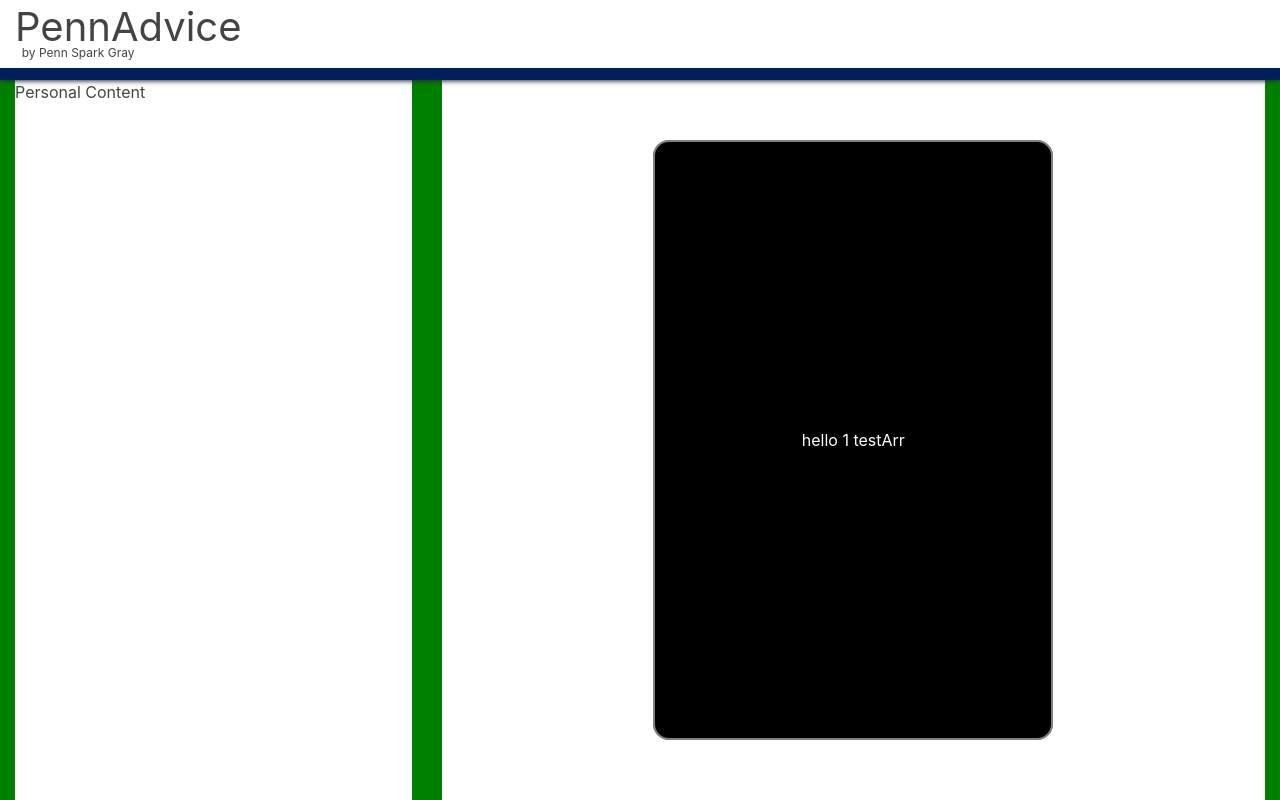
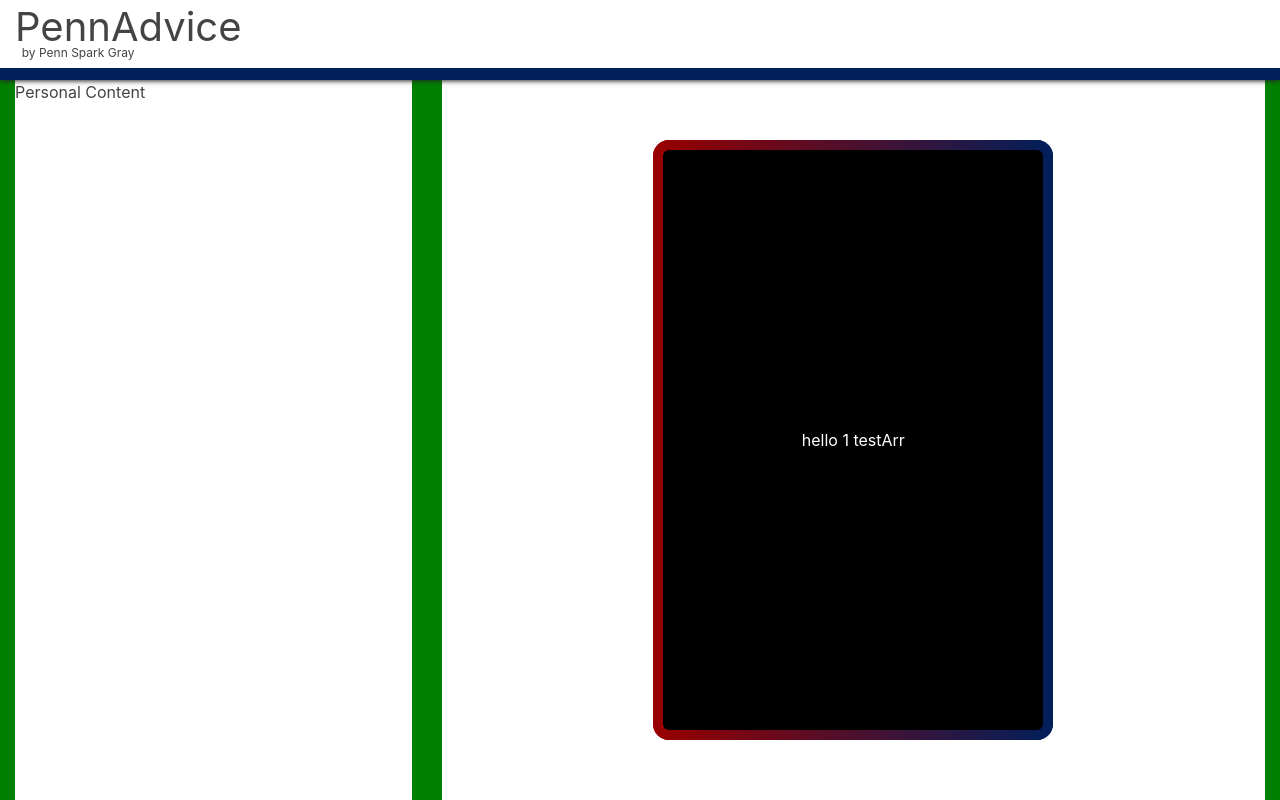
Before and after one commit to setdavid/penn-advice, a React (Create React App) app in the folder client/: page / in a window 1280 px wide. Built offline with nearby package versions, Linux system fonts and the light colour scheme.

Commit message:
added gradient border with border radius

```diff
--- a/client/src/Components/SwipeCard.jsx
+++ b/client/src/Components/SwipeCard.jsx
@@ -32,14 +32,12 @@ function SwipeCard(props) {
     let distReturnFromBorder = returnPos.x - boundPos.x;
 
     let swipeCardCSS = {
-        // width: "50vh",
-        // height: "75vh",
         width: `${windowWidth < windowHeight ? "85vw" : "50vh"}`,
         height: `${windowWidth < windowHeight ? "70vh" : "75vh"}`,
         left: `${isInitial ? "auto" : position.x - boundPos.x + "px"}`,
         top: `${isInitial ? "auto" : position.y - boundPos.y + "px"}`,
         opacity: `${swiped ? 0 : 1}`,
-        backgroundColor: `${swiped ? swipedColor : color}`,
+        background: `${swiped ? swipedColor : ""}`,
         transform: `rotate(${rotateDirection * (position.x - returnPos.x) / distReturnFromBorder * (distReturnFromBorder >= 0.1 * boundPos.width ? 7 : 0.5)}deg)`,
         transitionDuration: `${swiped ? TIME_BETWEEN_SWIPES + "ms" : ""}`
     }
@@ -207,8 +205,12 @@ function SwipeCard(props) {
     return (
         <React.Fragment>
             {immobile ? <div ref={swipeCardRef} className={"no-select swipe-card swipe-card-return"} style={swipeCardCSS}>
-                {text} (immobile)
-            </div> : <div ref={swipeCardRef} className={`no-select swipe-card ${!dragging && !swiped ? "swipe-card-return" : ""}`} style={swipeCardCSS}
+                <div className="swipe-card-content" style={{ backgroundColor: `${swiped ? swipedColor : color}` }}>
+                    <div>
+                        {text} (immobile)
+                    </div>
+                </div>
+            </div> : <div ref={swipeCardRef} className={`no-select swipe-card ${swiped ? "swipe-card-swiped" : ""} ${!dragging && !swiped ? "swipe-card-return" : ""}`} style={swipeCardCSS}
                 onMouseDown={handleMouseDown}
                 onMouseUp={handleEndDrag}
                 onMouseOut={handleEndDrag}
@@ -216,7 +218,11 @@ function SwipeCard(props) {
                 onTouchStart={handleTouchStart}
                 onTouchEnd={handleEndDrag}
                 onTouchMove={handleTouchMove}>
-                {text}
+                <div className="swipe-card-content" style={{ backgroundColor: `${swiped ? swipedColor : color}` }}>
+                    <div>
+                        {text}
+                    </div>
+                </div>
             </div>}
         </React.Fragment>
     );
--- a/client/src/css/base-styles.css
+++ b/client/src/css/base-styles.css
@@ -118,7 +118,7 @@ p,
 }
 
 .swipe-card {
-    transition-property: left, top, opacity;
+    transition-property: left, top;
     transition-duration: 1ms;
     transition-timing-function: cubic-bezier(0.33, 1, 0.68, 1);
     touch-action: none;
@@ -130,17 +130,32 @@ p,
     opacity: 1;
     color: white;
     border-radius: 1rem;
-    border: grey solid 2px;
+    background: linear-gradient(to right, #990000, #011F5b);
+}
+
+.swipe-card-return {
+    transition-property: left, top, transform !important;
+    transition-timing-function: ease-in-out !important;
+    transition-duration: 0.5s !important;
+}
+
+.swipe-card-swiped {
+    touch-action: none;
+    transition-property: left, top, opacity, transform !important;
+    transition-timing-function: ease-in-out !important;
+    transition-duration: 0.5s !important;
+}
+
+.swipe-card-content {
+    width: 100%;
+    height: 100%;
+    border-radius: 1rem;
+    border: 10px solid transparent;
     text-align: center;
     display: flex;
     align-items: center;
     justify-content: center;
-}
-
-.swipe-card-return {
-    transition-property: left, top, transform;
-    transition-timing-function: ease-in-out;
-    transition-duration: 0.5s !important;
+    background-clip: content-box;
 }
 
 .no-select {
```
